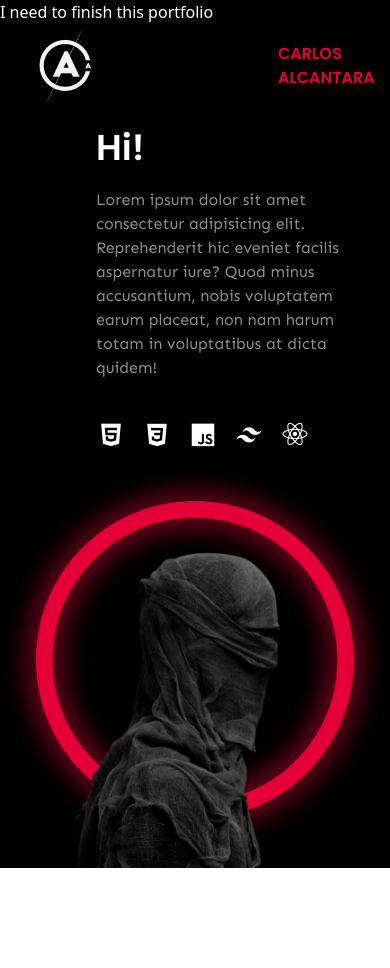
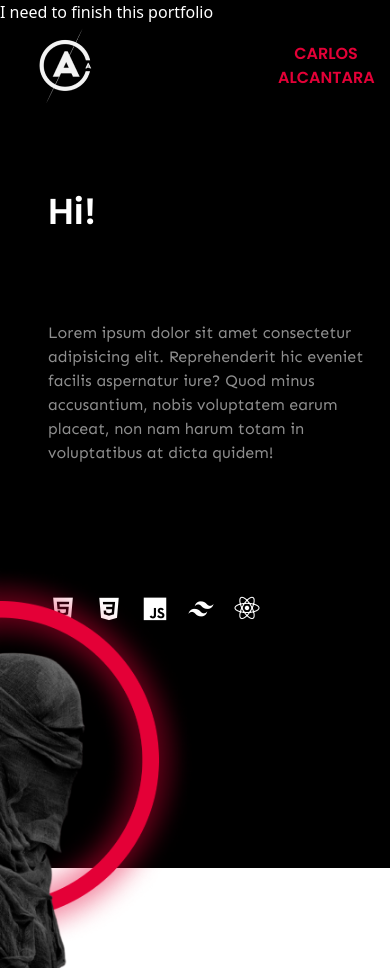
Before and after one commit to CarlosAlc91/Carlos-Portfolio, a React (Vite) app: page / in a window 390 px wide. Before the commit the page ends 868 px from the top, so only its background shows below. Built offline with nearby package versions, Linux system fonts and the light colour scheme.

Commit message:
working-on-nav-menu-mobile

```diff
--- a/src/App.jsx
+++ b/src/App.jsx
@@ -1,11 +1,13 @@
 import "./App.css";
 import AboutMe from "./components/AboutMe";
+import ModalMenu from "./components/ModalMenu";
 
 function App() {
   return (
     <main className="min-h-screen bg-black text-white">
       <h1>I need to finish this portfolio</h1>
       <nav>
+        <ModalMenu />
         <AboutMe />
         {/* <Projects />
         <Contact /> */}
--- a/src/components/AboutMe.jsx
+++ b/src/components/AboutMe.jsx
@@ -1,23 +1,38 @@
+import { useState } from "react";
+import ModalMenu from "./ModalMenu";
+
 const AboutMe = () => {
+  /* states */
+  const [showMenu, setShowMenu] = useState(false);
+
+  /* functions, handlers, logic */
+  const handlerShowModal = () => {
+    setShowMenu(!showMenu);
+  };
+
+  /* effects */
   return (
-    <article className="min-h-screen relative">
+    <article className="mx-a min-h-screen">
       <header>
-        <nav className="flex justify-between items-center">
+        <nav className="flex items-center justify-between">
           <img src="/images/logo.png" alt="logo.png" />
-          <h2 className="w-32 px-4 text-red font-poppins font-semibold uppercase">
+          <button
+            onClick={handlerShowModal}
+            className="text-red font-poppins w-32 px-4 font-semibold uppercase"
+          >
             Carlos Alcantara
-          </h2>
+          </button>
         </nav>
       </header>
-      <section className="relative h-max pl-24 pr-4">
-        <h1 className="font-poppins text-4xl font-semibold py-5">Hi!</h1>
-        <p className="font-sen font-normal text-p-gray">
+      <section className="grid items-center pl-12 h-[600px]">
+        <h1 className="font-poppins pt-10 text-4xl font-semibold">Hi!</h1>
+        <p className="font-sen text-p-gray font-normal">
           Lorem ipsum dolor sit amet consectetur adipisicing elit. Reprehenderit
           hic eveniet facilis aspernatur iure? Quod minus accusantium, nobis
           voluptatem earum placeat, non nam harum totam in voluptatibus at dicta
           quidem!
         </p>
-        <div className="flex flex-wrap gap-4 text-3xl py-10">
+        <div className="flex flex-wrap gap-4 py-10 text-3xl">
           <i className="bx bxl-html5"></i>
           <i className="bx bxl-css3"></i>
           <i className="bx bxl-javascript"></i>
@@ -25,9 +40,14 @@ const AboutMe = () => {
           <i className="bx bxl-react"></i>
         </div>
       </section>
-      <section className="absolute bottom-0 left-0">
-        <img src="/images/circle.png" alt="circle" />
+      <section className="relative">
+        <img
+          className="absolute right-1/2 -bottom-[260px]"
+          src="/images/circle.png"
+          alt="circle"
+        />
       </section>
+      <ModalMenu showMenu={showMenu} setShowMenu={setShowMenu} />
     </article>
   );
 };
--- /dev/null
+++ b/src/components/ModalMenu.jsx
@@ -0,0 +1,26 @@
+const ModalMenu = ({ showMenu, setShowMenu }) => {
+  return (
+    <section
+      className={`fixed bg-bg-main top-0 right-0 bottom-0 left-0 flex flex-col justify-center items-center transition-[opacity_transform] duration-100 ${
+        showMenu
+          ? "visible opacity-100 scale-100"
+          : "invisible opacity-0 scale-0"
+      }`}
+    >
+      <div className="flex flex-col items-center max-w-max mx-auto">
+        <ul className="font-poppins text-4xl font-semibold text-white uppercase cursor-pointer">
+          <li className="hover:text-red py-6">About me</li>
+          <li className="hover:text-red py-6">Projects</li>
+          <li className="hover:text-red py-6">Contact</li>
+        </ul>
+        <div className="flex gap-5 absolute bottom-0 py-14 text-4xl cursor-pointer">
+          <i className="bx bxl-linkedin"></i>
+          <i className="bx bxl-twitter text-red"></i>
+          <i className="bx bxl-github"></i>
+          <i className="bx bxl-gmail text-red"></i>
+        </div>
+      </div>
+    </section>
+  );
+};
+export default ModalMenu;
--- a/src/components/Projects.jsx
+++ b/src/components/Projects.jsx
@@ -1,6 +1,8 @@
 const Projects = () => {
   return (
-    <div>Projects</div>
+    <section>
+      Projects
+    </section>
   )
 }
 export default Projects
```
